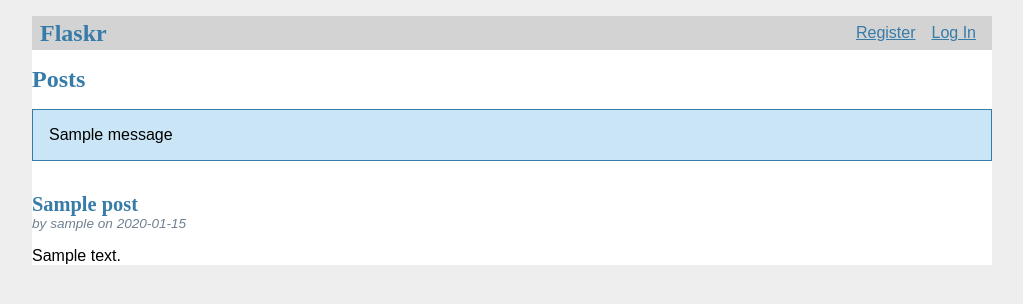
After one commit to rhymemime/blog, a Flask app: template flaskr/templates/blog/index.html in a window 1280 px wide. The commit adds this page. Shown: the top 304 px of the page, without its empty margins (128-1151 px from the left). Run offline with Flask 2, Linux system fonts and the light colour scheme; the template is opened without the code that fills it: most values are stand-ins (such as "Sample title", 1, 10 or a date in 2020); one stand-in notice (Sample message) is shown.

Commit message:
done with tutorial

```diff
--- a/flaskr/__init__.py
+++ b/flaskr/__init__.py
@@ -29,4 +29,8 @@ def create_app(test_config=None):
     from . import auth
     app.register_blueprint(auth.bp)
 
+    from . import blog
+    app.register_blueprint(blog.bp)
+    app.add_url_rule('/', endpoint='index')
+
     return app
--- /dev/null
+++ b/flaskr/static/style.css
@@ -0,0 +1,26 @@
+html { font-family: sans-serif; background: #eee; padding: 1rem; }
+body { max-width: 960px; margin: 0 auto; background: white; }
+h1 { font-family: serif; color: #377ba8; margin: 1rem 0; }
+a { color: #377ba8; }
+hr { border: none; border-top: 1px solid lightgray; }
+nav { background: lightgray; display: flex; align-items: center; padding: 0 0.5rem; }
+nav h1 { flex: auto; margin: 0; }
+nav h1 a { text-decoration: none; padding: 0.25rem 0.5rem; }
+nav ul  { display: flex; list-style: none; margin: 0; padding: 0; }
+nav ul li a, nav ul li span, header .action { display: block; padding: 0.5rem; }
+.content { padding: 0 1rem 1rem; }
+.content > header { border-bottom: 1px solid lightgray; display: flex; align-items: flex-end; }
+.content > header h1 { flex: auto; margin: 1rem 0 0.25rem 0; }
+.flash { margin: 1em 0; padding: 1em; background: #cae6f6; border: 1px solid #377ba8; }
+.post > header { display: flex; align-items: flex-end; font-size: 0.85em; }
+.post > header > div:first-of-type { flex: auto; }
+.post > header h1 { font-size: 1.5em; margin-bottom: 0; }
+.post .about { color: slategray; font-style: italic; }
+.post .body { white-space: pre-line; }
+.content:last-child { margin-bottom: 0; }
+.content form { margin: 1em 0; display: flex; flex-direction: column; }
+.content label { font-weight: bold; margin-bottom: 0.5em; }
+.content input, .content textarea { margin-bottom: 1em; }
+.content textarea { min-height: 12em; resize: vertical; }
+input.danger { color: #cc2f2e; }
+input[type=submit] { align-self: start; min-width: 10em; }
--- a/flaskr/templates/base.html
+++ b/flaskr/templates/base.html
@@ -17,7 +17,7 @@
     <header>
         {% block header %}{% endblock %}
     </header>
-    {% for message in get_flash_messages() %}
+    {% for message in get_flashed_messages() %}
         <div class="flash">{{ message }}</div>
     {% endfor %}
     {% block content %}{% endblock %}
--- /dev/null
+++ b/flaskr/templates/blog/index.html
@@ -0,0 +1,28 @@
+{% extends 'base.html' %}
+
+{% block header %}
+    <h1>{% block title %}Posts{% endblock %}</h1>
+    {% if g.user %}
+        <a class="action" href="{{ url_for('blog.create') }}">New</a>
+    {% endif %}
+{% endblock %}
+
+{% block content %}
+    {% for post in posts %}
+        <article class="post">
+            <header>
+                <div>
+                    <h1>{{ post['title'] }}</h1>
+                    <div class="about">by {{ post['username'] }} on {{ post['created'].strftime('%Y-%m-%d') }}</div>
+                </div>
+                {% if g.user['id'] == post['author_id'] %}
+                    <a class="action" href="{{ url_for('blog.update', id=post['id']) }}">Edit</a>
+                {% endif %}
+            </header>
+            <p class="body">{{ post['body'] }}</p>
+        </article>
+        {% if not loop.last %}
+            <hr>
+        {% endif %}
+    {% endfor %}
+{% endblock %}
```
Also changed, not shown: flaskr/auth.py (+4 -4 lines), flaskr/blog.py (added, +96 -0 lines), flaskr/templates/blog/create.html (added, +15 -0 lines), flaskr/templates/blog/update.html (added, +20 -0 lines).
